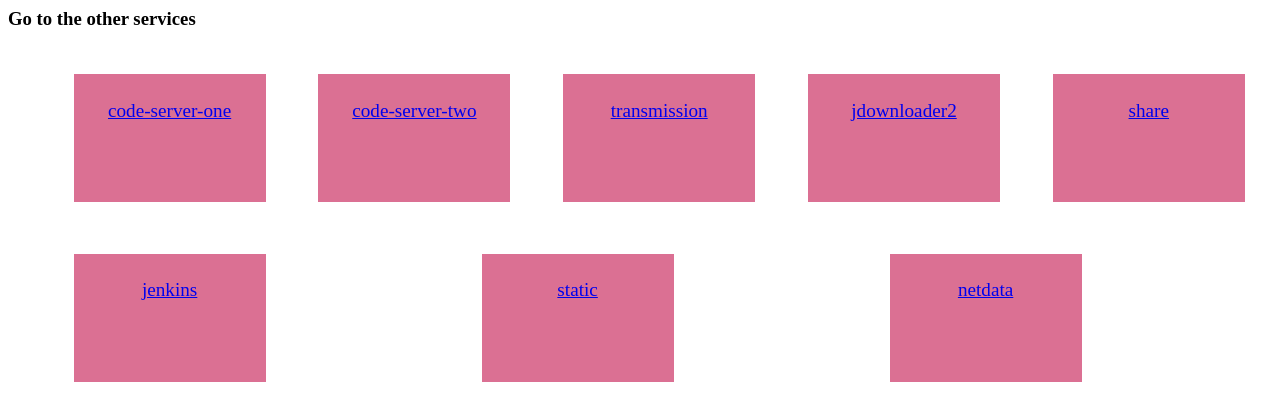
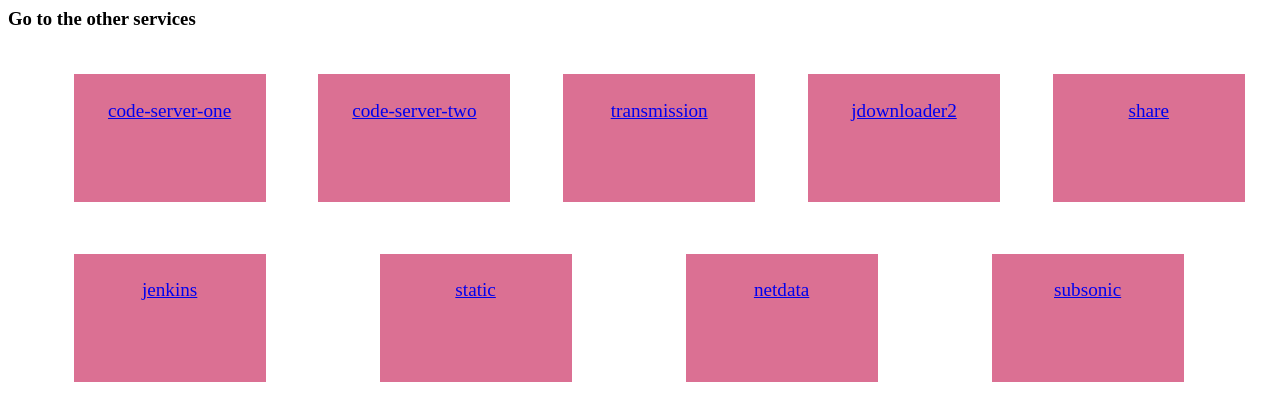
Before and after one commit to silversaber/Docker-Compose--Redis, a plain HTML site: page index.html in a window 1280 px wide. Drawn offline with Linux system fonts and the light colour scheme.

Commit message:
linuxserver subsonic 추가

```diff
--- a/index.html
+++ b/index.html
@@ -83,6 +83,12 @@
                         <a href="/netdata">netdata</a>
                     </div>
                 </li>
+
+                <li>
+                    <div>
+                        <a href="/subsonic">subsonic</a>
+                    </div>
+                </li>
             </ul>
         </article>
     </body>
```
Also changed, not shown: 1 other file.
